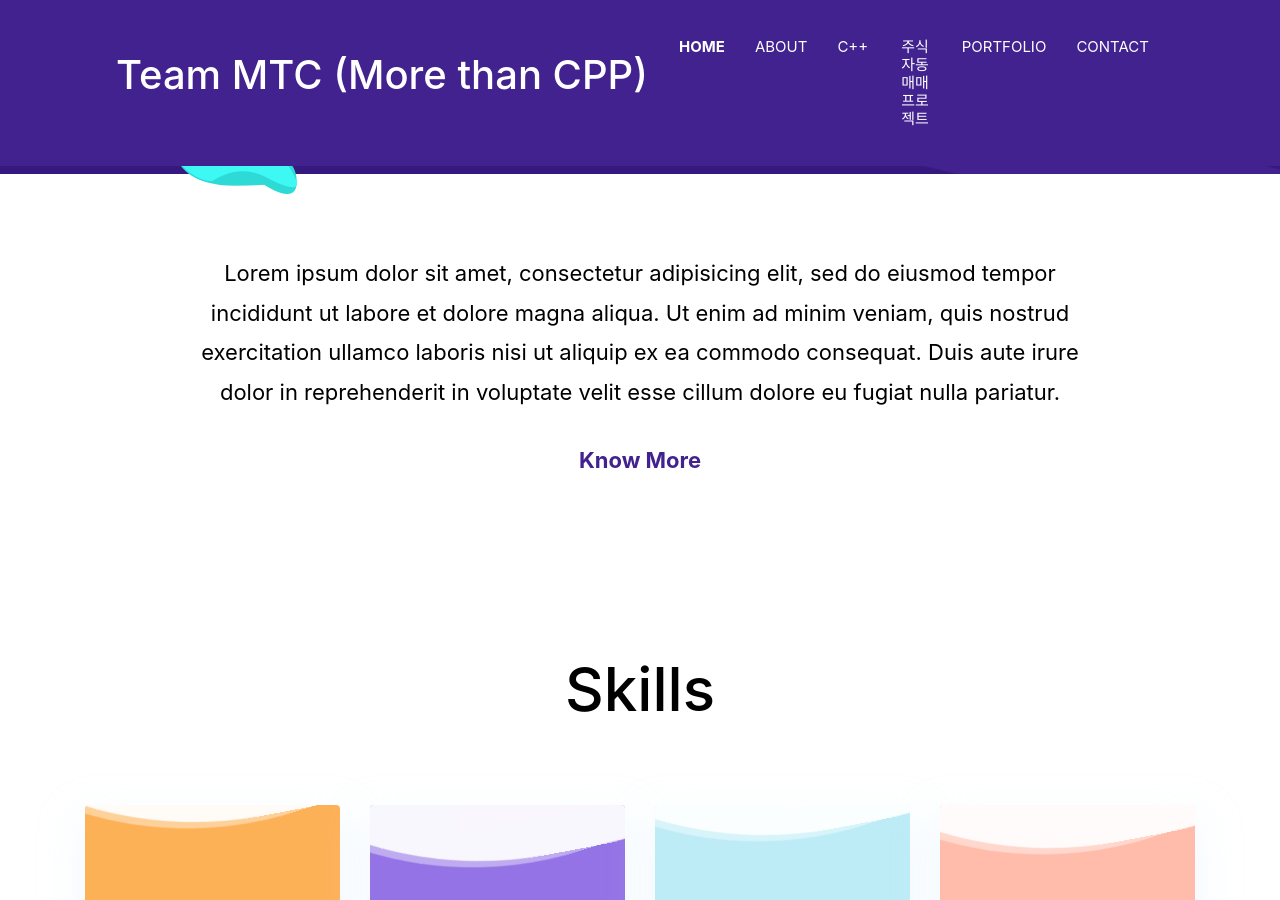
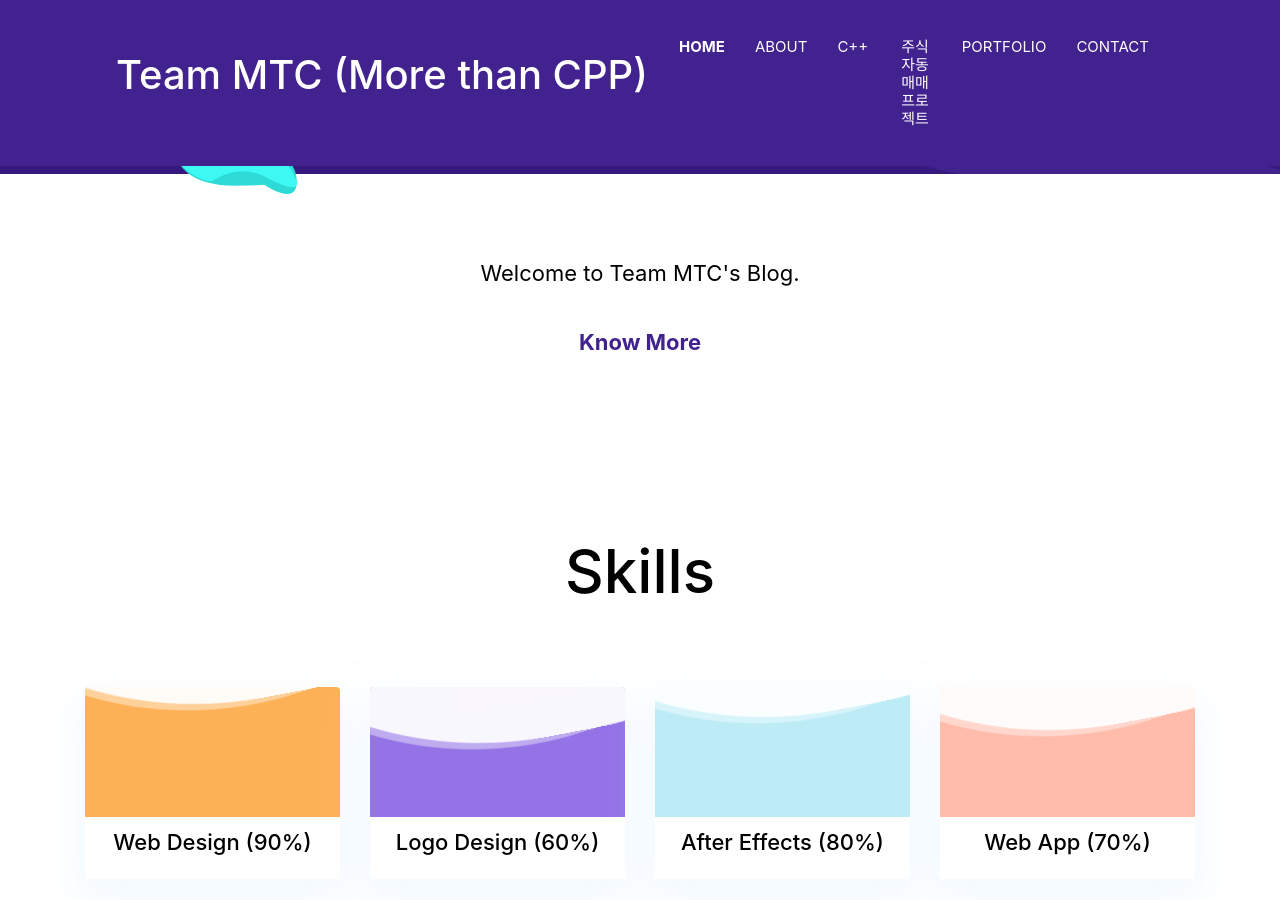
Before and after one commit to teammtc/teammtc.github.io, a Jekyll site: the page built from index.html, in a window 1280 px wide and 900 px high, scrolled down 774 px. Built offline with Jekyll 4.4.1, drawn with Linux system fonts in a browser that asks for light colours; some web fonts are replaced.

Commit message:
blogging

```diff
--- a/_data/settings.yml
+++ b/_data/settings.yml
@@ -16,23 +16,7 @@ menu:
   - { name: Portfolio, link: "/portfolio" }
   - { name: Contact, link: "/contact" }
 
-#-------------------------------
-# Google Analytics Section
-
-# Analytics helps you understand who visits your website.
-# Learn more at: http://support.google.com/analytics/answer/1008065
-
-# NOTE: If you want to use Google Analytics for basic web tracking: Just uncomment and enter your UA-Code here.
-
-google-analytics: # UA-XXXXXX-X
-
-#-------------------------------
-# Comment Section (Disqus)
-
 disqus-identifier: # Add your shortname for Disqus Comment. For example mr-brown
-
-#-------------------------------
-# Hero Section
 
 hero:
   hero-title: Hi! <br> Welcome to the <br> Team MTC's Web Page.
@@ -43,18 +27,11 @@ social:
   - { icon: "ti-dribbble", link: "#" }
   - { icon: "ti-twitter", link: "#" }
 
-#-------------------------------
-# About (Section and Page)
-
-# About Section
-blurb: Lorem ipsum dolor sit amet, consectetur adipisicing elit, sed do eiusmod tempor incididunt ut labore et dolore magna aliqua. Ut enim ad minim veniam, quis nostrud exercitation ullamco laboris nisi ut aliquip ex ea commodo consequat. Duis aute irure dolor in reprehenderit in voluptate velit esse cillum dolore eu fugiat nulla pariatur.
+blurb: Welcome to Team MTC's Blog.
 
 blurb-btn-link: "/about"
 blurb-btn-name: know more
 
-# About Page
-
-# Work Process Section
 work-process:
   - title: "Research and Plan"
     icon: "assets/images/icons/plan.png"
```
